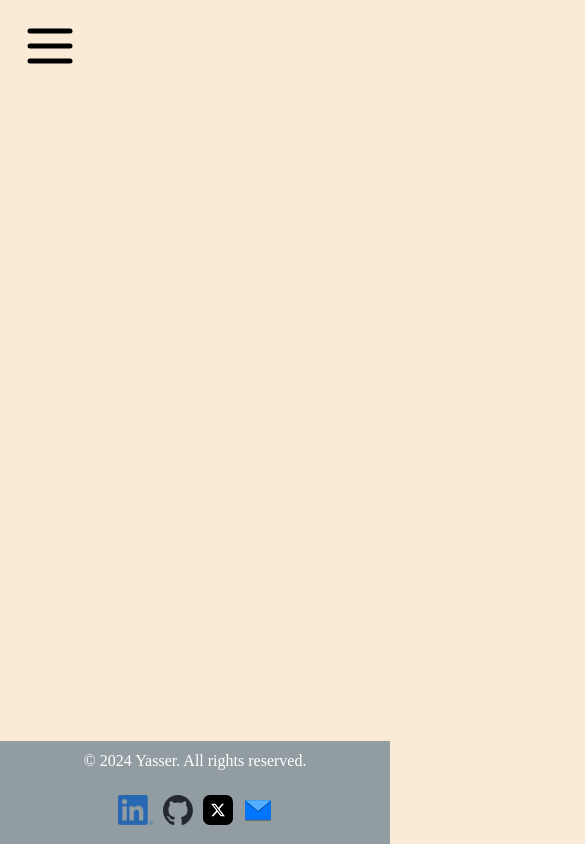
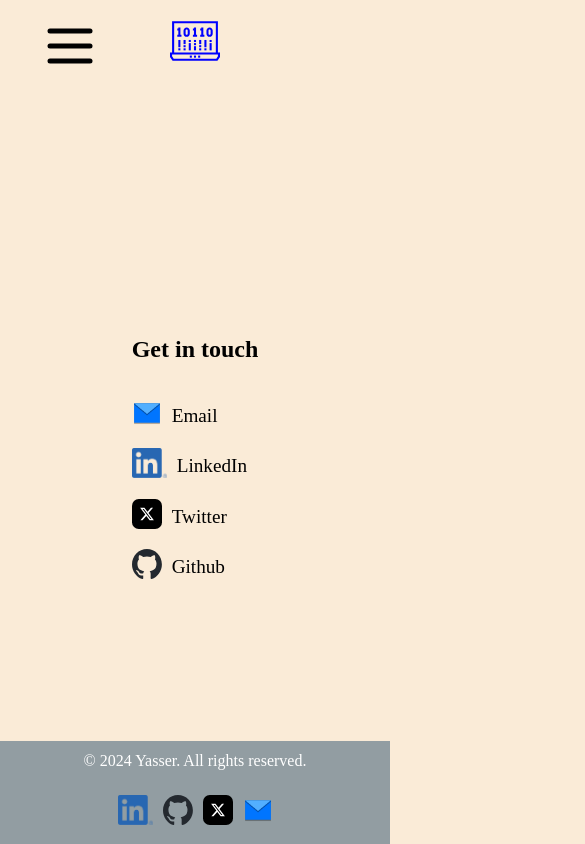
Before and after one commit to yrezvani/react-portfolio-hub, a React (Vite) app: page /contact in a window 390 px wide. Shown: the top 844 px of the page, 585 px wide, since content can reach past the window. Built offline with nearby package versions, Linux system fonts and the light colour scheme.

Commit message:
Add mobile design to contact page

```diff
--- a/src/pages/Contact.css
+++ b/src/pages/Contact.css
@@ -1,19 +1,31 @@
 .contact-container {
-    height: 100vh;
+    display: flex;
+    flex-direction: column;
+    justify-content: space-between;
+    align-items: center;
+    min-height: 100vh;
     width: 1200px;
+    margin-left: auto;
+    margin-right: auto;
 }
 
+.middle-content-container {
+    flex-grow: 1;
+    width: 100%;
+    display: flex;
+    justify-content: center;
+    align-items: center;
+}
+
+
 .sub-container {
-    position: absolute;
-    top: 46%;
-    left: 50%;
-    transform: translate(-50%, -50%);
     display: flex;
     flex-direction: column;
     gap: 15px;
-    width: 1200px;
-    margin-left: 5rem;
-
+    width: 100%;
+    transform: translateX(-50%);
+    left: 50%;
+    position: relative;
 }
 
 .icon {
@@ -31,3 +43,31 @@
     align-items: center;
     gap: 10px;
 }
+
+@media screen and (max-width: 768px) {
+    .contact-container {
+        width: 100%;
+        padding: 0 20px;
+        align-items: initial;
+    }
+
+    .navbar-icon {
+        width: 50px;
+        height: auto;
+    }
+
+    .middle-content-container {
+        padding: 0 20px;
+    }
+
+    .sub-container {
+        width: auto;
+        transform: none;
+        left: 0;
+        margin-left: 0;
+    }
+
+    .sub-container h1 {
+        margin-bottom: 20px;
+    }
+}
```
